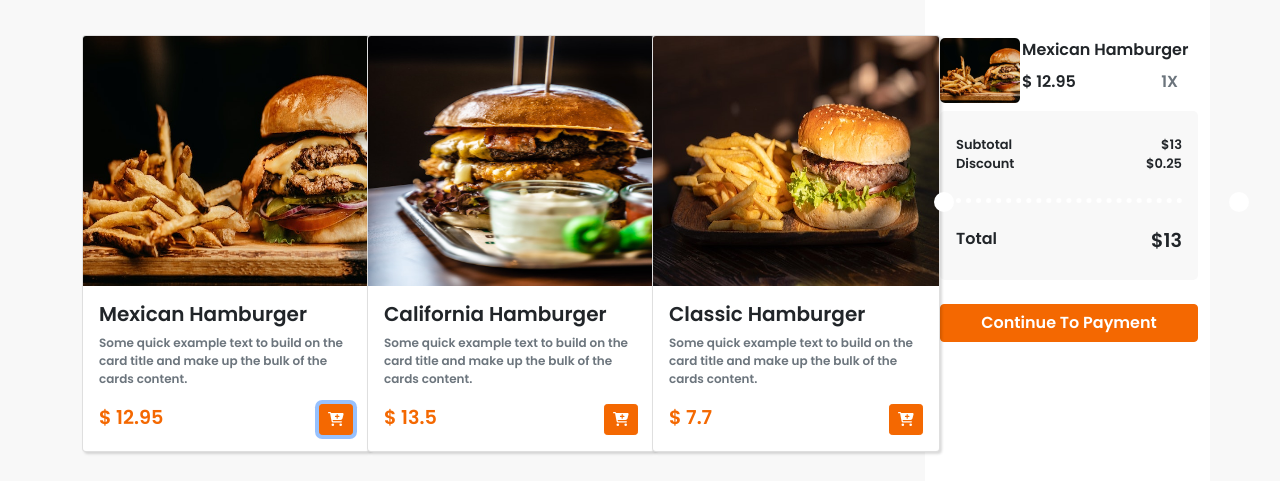
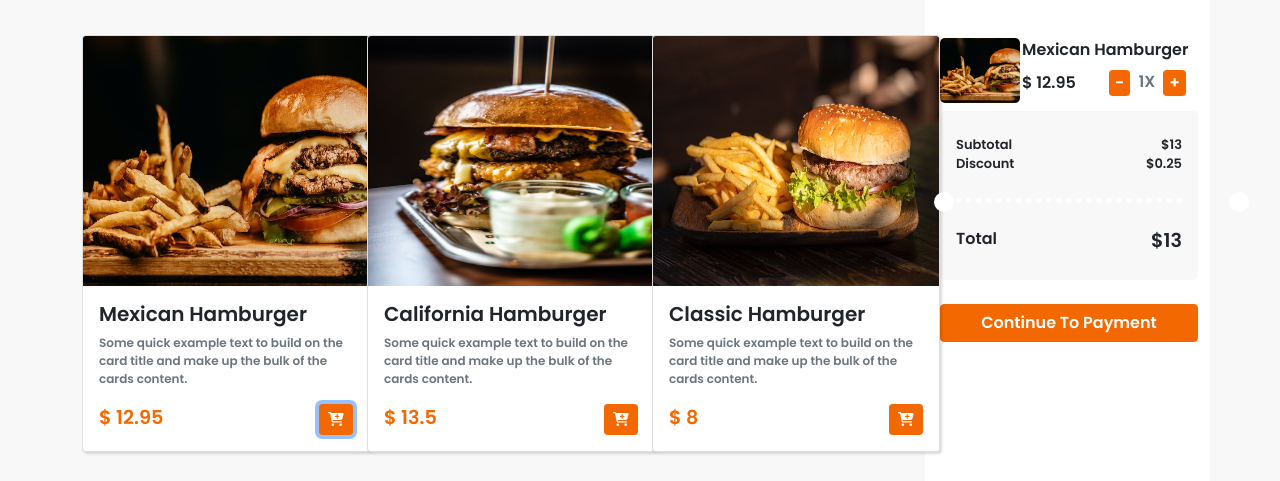
Before and after one commit to yilmaz-dv/foodStreet7, a Vue app in the folder foodStreet/: page /#/ in a window 1280 px wide. Both pictures are taken after a click on the button 336 px from the left and 559 px from the top of the page. Shown: the part 140-621 px from the top of the page. Built offline with nearby package versions, Linux system fonts and the light colour scheme.

Commit message:
router added and updated shopping cart

```diff
--- a/foodStreet/package.json
+++ b/foodStreet/package.json
@@ -16,6 +16,7 @@
     "bootstrap": "^5.0.1",
     "font-awesome": "^4.7.0",
     "vue": "^3.2.37",
+    "vue-router": "^4.0.13",
     "vuex": "^4.0.2"
   },
   "devDependencies": {
--- a/foodStreet/src/App.vue
+++ b/foodStreet/src/App.vue
@@ -1,11 +1,10 @@
 <script setup>
 // This starter template is using Vue 3 <script setup> SFCs
 // Check out https://vuejs.org/api/sfc-script-setup.html#script-setup
-import Product from "./pages/Product.vue";
 </script>
 
 <template>
-<Product/>
+<router-view/>
 </template>
 
 <style scoped>
--- a/foodStreet/src/main.js
+++ b/foodStreet/src/main.js
@@ -1,6 +1,7 @@
 import { createApp } from 'vue'
 import './style.css'
 import App from './App.vue'
+import router from "./router/index.js";
 import "bootstrap/dist/css/bootstrap.min.css";
 import "bootstrap";
 import { library } from "@fortawesome/fontawesome-svg-core";
@@ -10,5 +11,6 @@ import { FontAwesomeIcon } from "@fortawesome/vue-fontawesome";
 
 library.add(faCartPlus);
 createApp(App)
+    .use(router)
     .component("font-awesome-icon", FontAwesomeIcon)
     .mount('#app')
--- /dev/null
+++ b/foodStreet/src/pages/Payment.vue
@@ -0,0 +1,15 @@
+<template>
+<div>
+  <h1>Payment</h1>
+</div>
+</template>
+
+<script>
+export default {
+  name: "Payment"
+}
+</script>
+
+<style scoped>
+
+</style>
--- a/foodStreet/src/pages/Product.vue
+++ b/foodStreet/src/pages/Product.vue
@@ -51,7 +51,9 @@
               <div class="px-0 mb-2">{{item.burgerName}}</div>
               <div class="row justify-content-between align-items-center px-0"><span class="w-auto">$ {{item.price}}</span>
                 <span class="w-auto">
+                  <span @click="removeCart(item.Id, item.burgerName, item.price, item.discount)" class="btn remove-cart">-</span>
                   <span class="product-count ms-2 me-2 disabled">{{item.burgerCount}}X</span>
+                  <span @click="addCart(item.Id, item.burgerName, item.price, item.discount, item.imgSrc)" class="btn add-cart">+</span>
                 </span>
               </div>
             </div>
@@ -67,7 +69,7 @@
             <div class="row justify-content-between mt-4"><span class="w-auto">Total</span><span class="w-auto price-total">${{this.total}}</span></div>
           </div>
         </div>
-        <button class="btn btn-primary mt-4 w-100">Continue To Payment</button>
+        <router-link tag="button" to="/Payment" class="btn btn-primary mt-4 w-100">Continue To Payment</router-link>
       </div>
     </div>
   </div>
@@ -78,13 +80,11 @@
 export default {
   name: 'Home',
   setup() {
-    data:{
       return {
         cart: [],
         subTotal: 0,
         discount: 0,
         total: 0,
-      }
     }
   },
   computed: {
@@ -92,7 +92,7 @@ export default {
       const hamburgers = [
         {Id: 1, burgerName: 'Mexican Hamburger', price: 12.95, discount: 0.25, imgSrc:'src/assets/images/mexican-hamburger.jpg', explanation: 'Some quick example text to build on the card title and make up the bulk of the cards content.'},
         {Id: 2, burgerName: 'California Hamburger', price: 13.50, discount: 1.25, imgSrc:'src/assets/images/california-hamburger.jpg', explanation: 'Some quick example text to build on the card title and make up the bulk of the cards content.'},
-        {Id: 3, burgerName: 'Classic Hamburger', price: 7.70, discount: 0.35, imgSrc:'src/assets/images/classic-hamburger.jpg', explanation: 'Some quick example text to build on the card title and make up the bulk of the cards content.'},
+        {Id: 3, burgerName: 'Classic Hamburger', price: 8.0, discount: 0, imgSrc:'src/assets/images/classic-hamburger.jpg', explanation: 'Some quick example text to build on the card title and make up the bulk of the cards content.'},
         {Id: 4, burgerName: 'Cheeseburger', price: 11.00, discount: 0, imgSrc:'src/assets/images/cheeseburger.jpg', explanation: 'Some quick example text to build on the card title and make up the bulk of the cards content.'},
         {Id: 5, burgerName: 'New york Hamburger', price: 10.15, discount: 0, imgSrc:'src/assets/images/newyork-hamburger.jpg', explanation: 'Some quick example text to build on the card title and make up the bulk of the cards content.'},
         {Id: 6, burgerName: 'XL Hamburger', price: 14.20, discount: 0.50, imgSrc:'src/assets/images/xl-hamburger.jpg', explanation: 'Some quick example text to build on the card title and make up the bulk of the cards content.'},
@@ -116,6 +116,20 @@ export default {
       cartData = {Id: Id, burgerName: burgerName, price: price, discount: discount, imgSrc: imgSrc, burgerCount: 1}
       this.cart.push(cartData)
       this.$forceUpdate()
+    },
+    removeCart(Id, burgerName, price, discount){
+      this.subTotal -= Math.round(price);
+      this.discount -= Math.round(discount*100)/100;
+      this.total = Math.round(this.subTotal - this.discount);
+      for (let item in this.cart){
+        if(this.cart[item].Id === Id){
+          this.cart[item].burgerCount--;
+        }
+        if(this.cart[item].burgerCount === 0){
+          this.cart.splice(item, 1)
+        }
+        this.$forceUpdate()
+      }
     }
   }
 }
@@ -202,6 +216,11 @@ export default {
 .card-img-top{
   height: 250px;
 }
+.remove-cart, .add-cart{
+  background: #F46801;
+  color: #fff;
+  padding: 0px 5px;
+}
 @media screen and (min-width: 767px) {
   .title{
     margin-bottom: 60px;
--- /dev/null
+++ b/foodStreet/src/router/index.js
@@ -0,0 +1,23 @@
+import {createWebHashHistory, createRouter} from "vue-router"
+import Product from "../pages/Product.vue";
+import Payment from "../pages/Payment.vue";
+
+const routes = [
+    {
+        path: "/",
+        name: "Product",
+        component: Product
+    },
+    {
+        path: "/Payment",
+        name: "Payment",
+        component: Payment
+    }
+];
+
+const router = createRouter({
+    history: createWebHashHistory(),
+    routes
+});
+
+export default router
```
Also changed, not shown: 1 other file (tests, documents, lock files or other folders).
